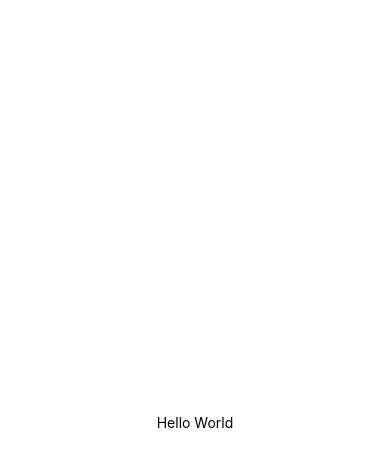
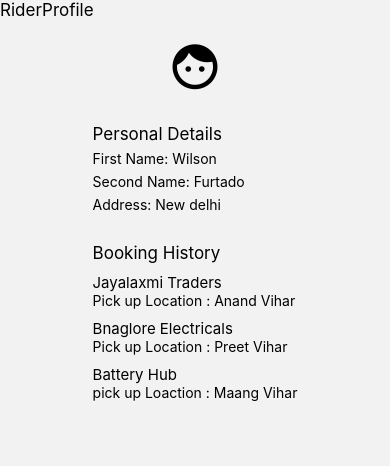
Before and after one commit to pandyaved98/BattArray, a React Native app: screen / in a window 390 px wide. Shown: the top 466 px of the page. Built offline with nearby package versions, Linux system fonts and the light colour scheme.

Commit message:
rider profile

```diff
--- a/App.tsx
+++ b/App.tsx
@@ -2,6 +2,7 @@
 import { NavigationContainer } from "@react-navigation/native";
 import { StyleSheet, Text, View } from "react-native";
 import { Provider as PaperProvider } from "react-native-paper";
+import AppNavigator from "./navigation/AppNavigator";
 
 // export the app component
 export default function App() {
@@ -9,9 +10,10 @@ export default function App() {
     <NavigationContainer>
       <PaperProvider>
         {/* If User is logged in we will show the AppNavigator or else we will show the AuthNavigator */}
-        <View style={styles.container}>
+        {/**<View style={styles.container}>
           <Text>Hello World</Text>
-        </View>
+        </View> */}
+        <AppNavigator />
       </PaperProvider>
     </NavigationContainer>
   );
--- a/navigation/AppNavigator.tsx
+++ b/navigation/AppNavigator.tsx
@@ -1,9 +1,14 @@
 // Packages Imports
-import { createStackNavigator, StackNavigationOptions } from "@react-navigation/stack";
+import {
+  createStackNavigator,
+  StackNavigationOptions,
+} from "@react-navigation/stack";
 import { useTheme } from "@react-navigation/native";
 
 // Types/components/Navigators imports
 import { AppStackParamsList } from "./NavigationTypes";
+import RiderBooking from "../screens/VenderDashboard/RiderBooking";
+import RiderProfile from "../screens/profile/RiderProfile";
 
 // screen imports
 
@@ -22,7 +27,11 @@ function AppNavigator() {
   };
 
   // Render
-  return <Stack.Navigator screenOptions={screenOptions}>{/** App Screens */}</Stack.Navigator>;
+  return (
+    <Stack.Navigator screenOptions={screenOptions}>
+      <Stack.Screen name="RiderProfile" component={RiderProfile} />
+    </Stack.Navigator>
+  );
 }
 
 // Exporting AppNavigator
--- a/screens/profile/RiderProfile.tsx
+++ b/screens/profile/RiderProfile.tsx
@@ -3,16 +3,37 @@ import React from "react";
 import { MaterialCommunityIcons } from "@expo/vector-icons";
 const RiderProfile = () => {
   return (
-    <View style={{ margin: "5%" }}>
+    <>
       <Text style={{ fontSize: 17 }}>RiderProfile</Text>
+      <View style={{ margin: "5%", alignItems: "center" }}>
+        <View style={{ alignItems: "center" }}>
           <MaterialCommunityIcons name="face" size={54} color="black" />
           <View>
+            <View style={{ marginTop: 30 }}>
               <Text style={{ fontSize: 17 }}>Personal Details</Text>
+              <Text style={{ marginTop: 6 }}>First Name: Wilson</Text>
+              <Text style={{ marginTop: 6 }}>Second Name: Furtado</Text>
+              <Text style={{ marginTop: 6 }}>Address: New delhi</Text>
             </View>
-      <View>
+            <View style={{ marginTop: 30 }}>
               <Text style={{ fontSize: 17 }}>Booking History </Text>
+              <Text style={{ fontSize: 15, marginTop: 10 }}>
+                Jayalaxmi Traders{" "}
+              </Text>
+              <Text>Pick up Location : Anand Vihar</Text>
+
+              <Text style={{ fontSize: 15, marginTop: 10 }}>
+                Bnaglore Electricals
+              </Text>
+              <Text>Pick up Location : Preet Vihar</Text>
+
+              <Text style={{ fontSize: 15, marginTop: 10 }}>Battery Hub</Text>
+              <Text>pick up Loaction : Maang Vihar</Text>
             </View>
           </View>
+        </View>
+      </View>
+    </>
   );
 };
 
```
Lines whose indentation alone changed are shown as unchanged.
